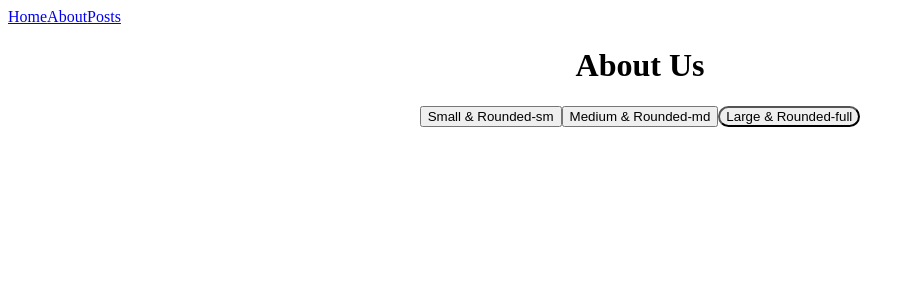
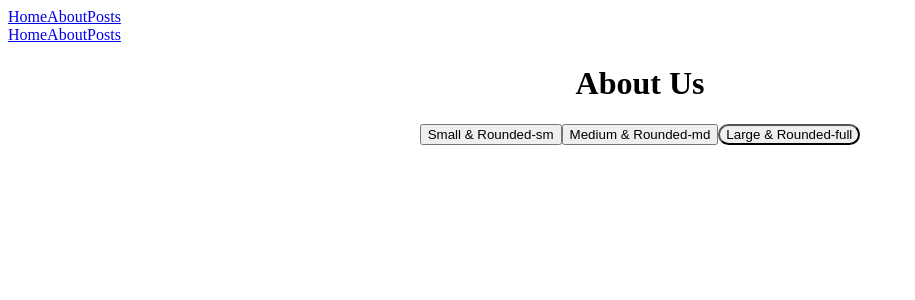
Before and after one commit to mikenbze/alx-project-0x02-setup, a Next.js app in the folder alx-project-0x02/: page /about in a window 1280 px wide. Shown: the top 300 px of the page, without its empty margins (0-915 px from the left). Built offline with nearby package versions, Linux system fonts and the light colour scheme.

Commit message:
Update header

```diff
--- a/alx-project-0x02/pages/about.tsx
+++ b/alx-project-0x02/pages/about.tsx
@@ -7,9 +7,7 @@ import Header from '@/components/layout/Header'
 export default function AboutPage() {
   return (
     <>
-      <Head>
-        <title>About</title>
-      </Head>
+     <Header />
       <main className="p-8 text-center">
         <h1 className="text-4xl font-bold mb-8">About Us</h1>
 
--- a/alx-project-0x02/pages/home.tsx
+++ b/alx-project-0x02/pages/home.tsx
@@ -23,9 +23,7 @@ export default function HomePage() {
 
   return (
     <>
-      <Head>
-        <title>Home</title>
-      </Head>
+    <header />
       <main className="p-8">
         <h1 className="text-4xl font-bold text-center mb-6">Welcome to the Home Page</h1>
 
```
